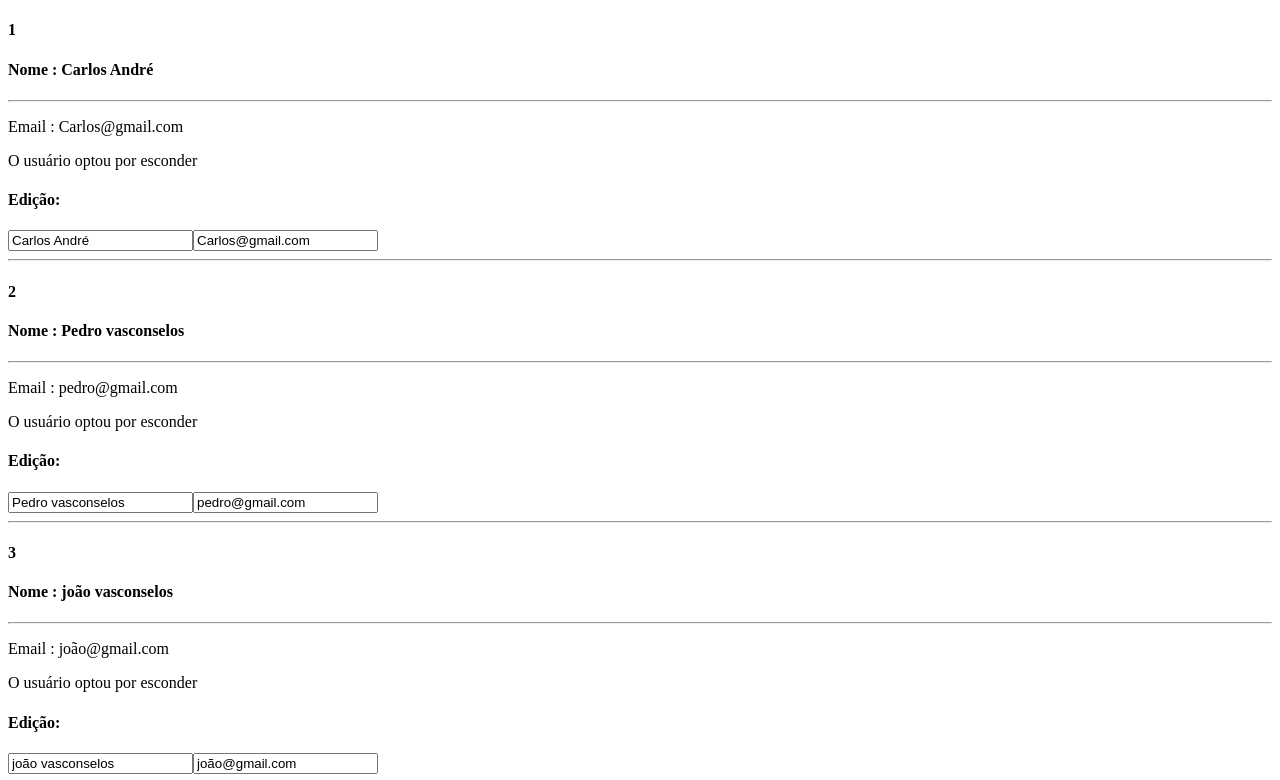
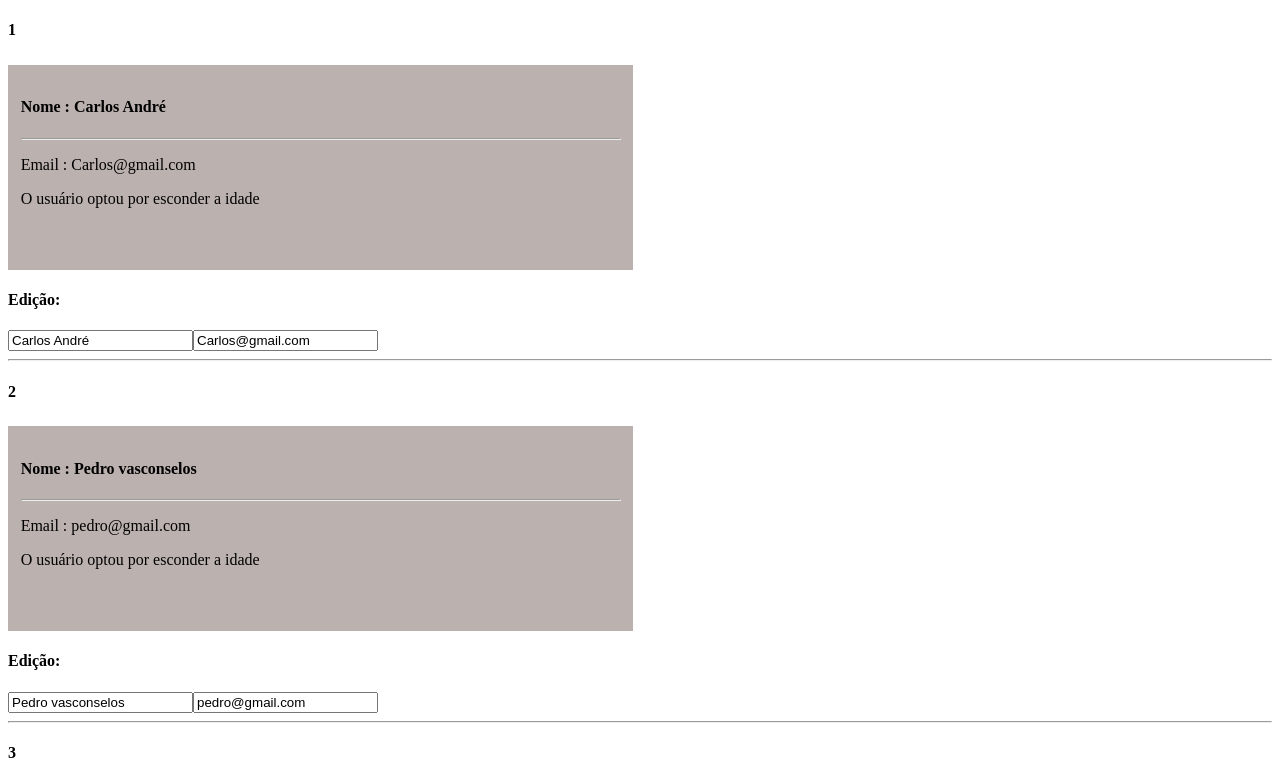
Before and after one commit to victornooblath/testando-vue.js, a Vue app: page / in a window 1280 px wide. Shown: the top 780 px of the page. Built offline with nearby package versions, Linux system fonts and the light colour scheme.

Commit message:
Update cliente.vue

```diff
--- a/src/components/cliente.vue
+++ b/src/components/cliente.vue
@@ -1,10 +1,11 @@
 <template>
-    <div :class="{'cliente': false}">
+    <div :class="{'cliente': !isPremium, 'cliente-premium': isPremium}">
         <h4>Nome : {{cliente.nome}} </h4>
         <hr>
         <p>Email : {{cliente.email}}</p>
         <p v-if="showIdade == true">Idade : {{cliente.idade}}</p>
-        <p v-else>O usuário optou por esconder</p>
+        <p v-else>O usuário optou por esconder a idade</p>
+
     </div>
 
 
@@ -15,7 +16,7 @@
 export default {
     data() {
         return {
-
+            isPremium: false
         }
     },
     props: {
@@ -27,7 +28,7 @@ export default {
 
 <style scoped>
     .cliente {
-        background-color: #ECE5E3;
+        background-color: #bbb1ae;
         max-width: 600px;
         height: 180px;
         padding: 1%;
```
